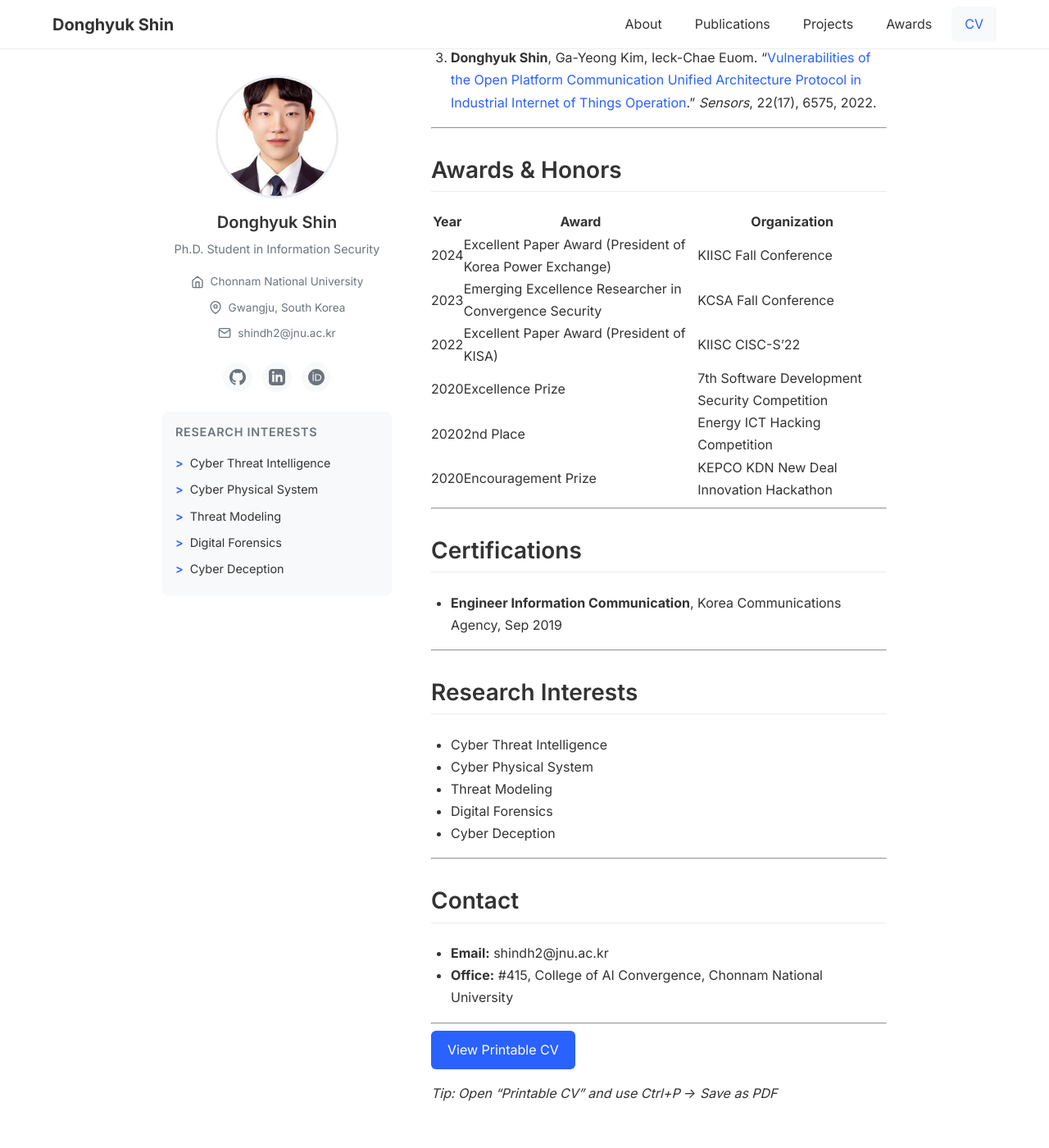
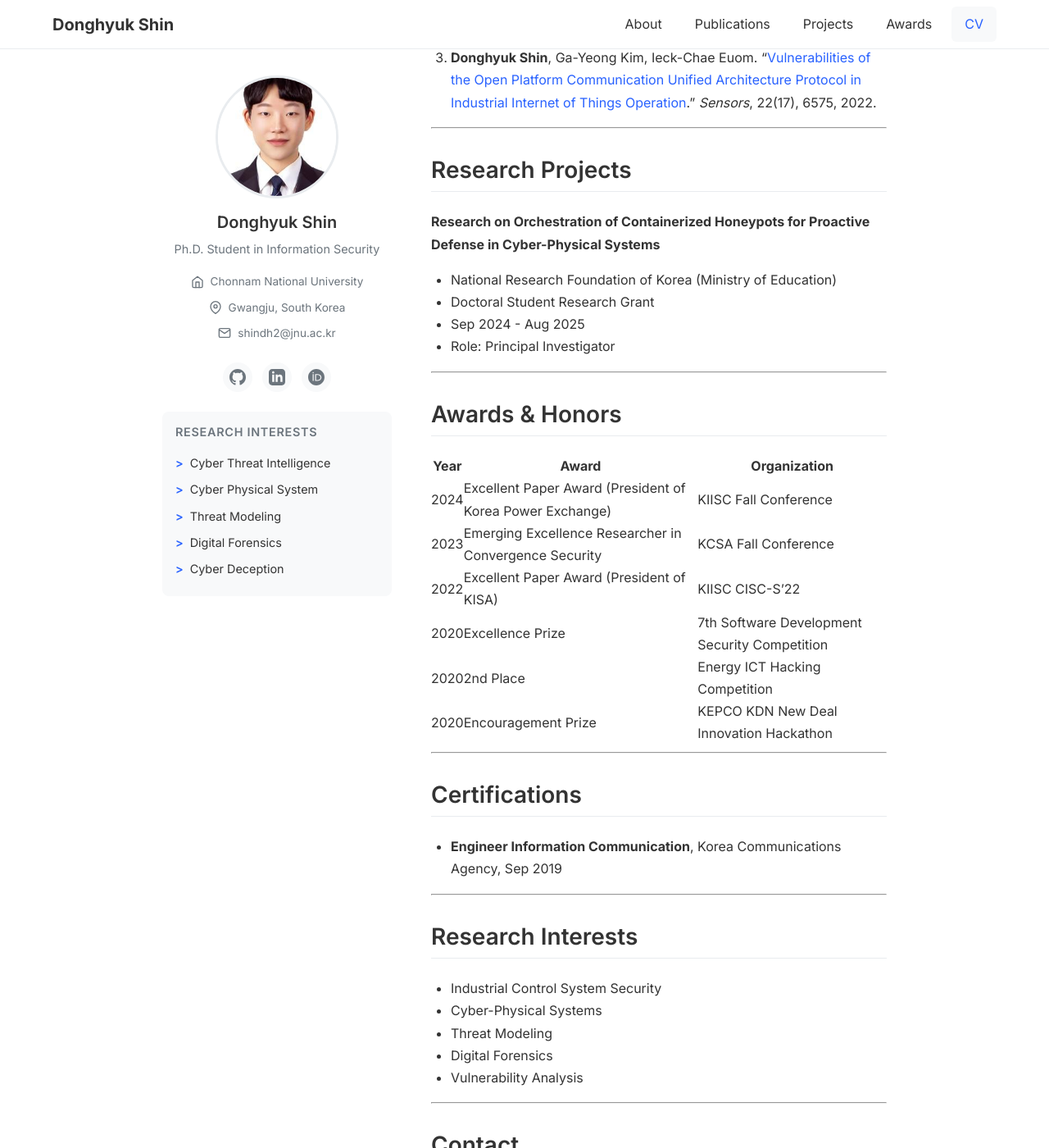
Before and after one commit to soledo/soledo.github.io, a Jekyll site: the page built from _pages/cv.md, in a window 1280 px wide and 1400 px high, scrolled down 771 px. Shown: the whole window at 82% size. Built offline with Jekyll 4.4.1, drawn with Linux system fonts in a browser that asks for light colours.

Commit message:
Update CV with research projects and latest research interests

```diff
--- a/_pages/cv.md
+++ b/_pages/cv.md
@@ -31,6 +31,16 @@ Chonnam National University, South Korea
 
 ---
 
+## Research Projects
+
+**Research on Orchestration of Containerized Honeypots for Proactive Defense in Cyber-Physical Systems**
+- National Research Foundation of Korea (Ministry of Education)
+- Doctoral Student Research Grant
+- Sep 2024 - Aug 2025
+- Role: Principal Investigator
+
+---
+
 ## Awards & Honors
 
 | Year | Award | Organization |
@@ -52,11 +62,11 @@ Chonnam National University, South Korea
 
 ## Research Interests
 
-- Cyber Threat Intelligence
-- Cyber Physical System
+- Industrial Control System Security
+- Cyber-Physical Systems
 - Threat Modeling
 - Digital Forensics
-- Cyber Deception
+- Vulnerability Analysis
 
 ---
 
```
